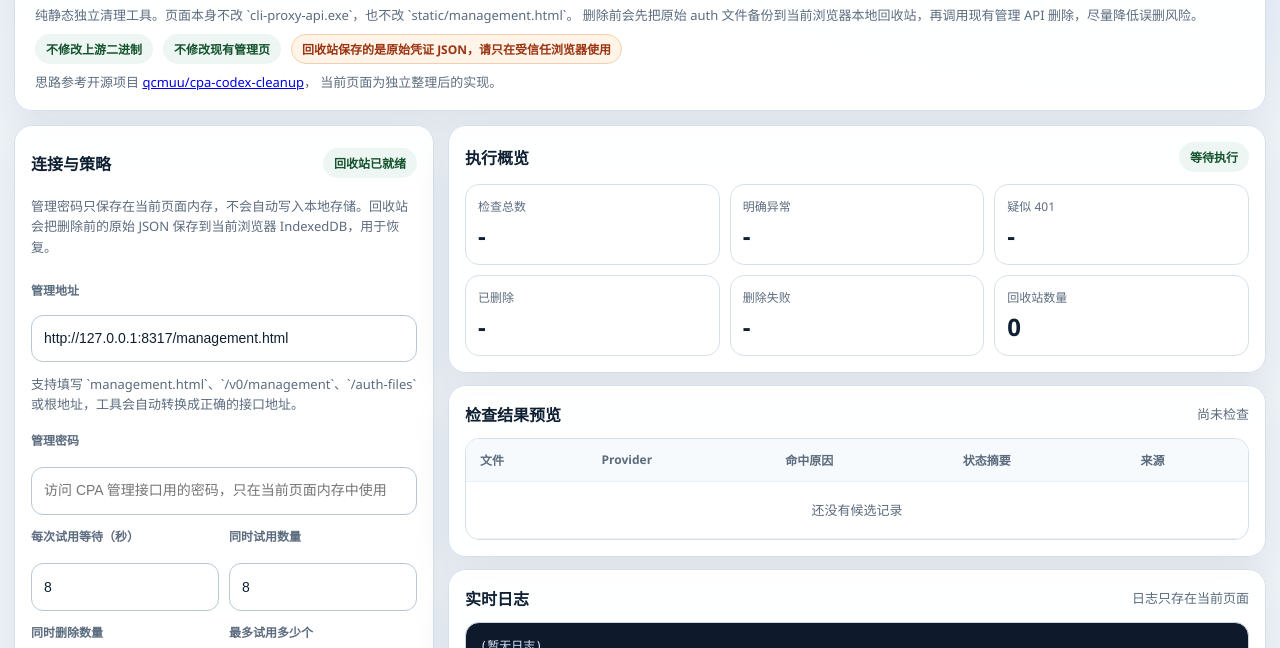
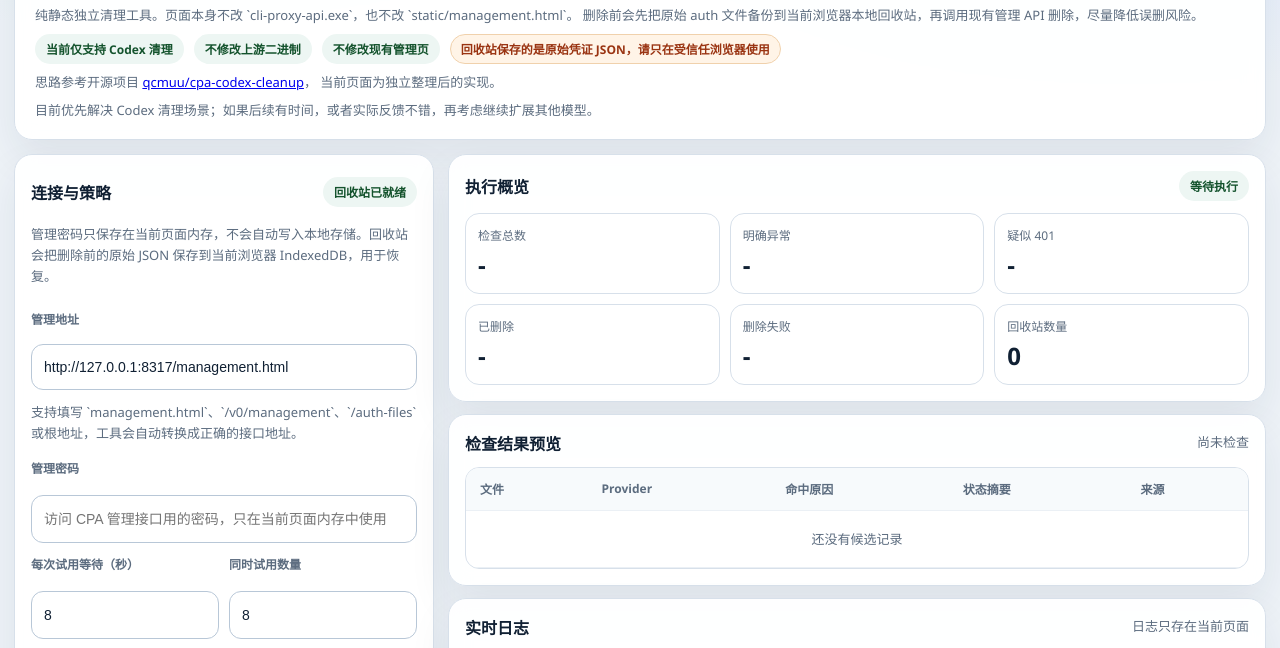
Before and after one commit to 11ew/cpa-cleanup-tool, a plain HTML site: page index.html in a window 1280 px wide. Shown: the part 93-741 px from the top of the page. Drawn offline with Linux system fonts and the light colour scheme.

Commit message:
docs: clarify codex-only scope

```diff
--- a/index.html
+++ b/index.html
@@ -204,6 +204,7 @@
         删除前会先把原始 auth 文件备份到当前浏览器本地回收站，再调用现有管理 API 删除，尽量降低误删风险。
       </div>
       <div class="notice-strip">
+        <span class="pill">当前仅支持 Codex 清理</span>
         <span class="pill">不修改上游二进制</span>
         <span class="pill">不修改现有管理页</span>
         <span class="pill warn">回收站保存的是原始凭证 JSON，请只在受信任浏览器使用</span>
@@ -212,6 +213,9 @@
         思路参考开源项目
         <a href="https://github.com/qcmuu/cpa-codex-cleanup" target="_blank" rel="noopener noreferrer">qcmuu/cpa-codex-cleanup</a>，
         当前页面为独立整理后的实现。
+      </div>
+      <div class="mini">
+        目前优先解决 Codex 清理场景；如果后续有时间，或者实际反馈不错，再考虑继续扩展其他模型。
       </div>
     </section>
 
```
Also changed, not shown: 1 other file.
